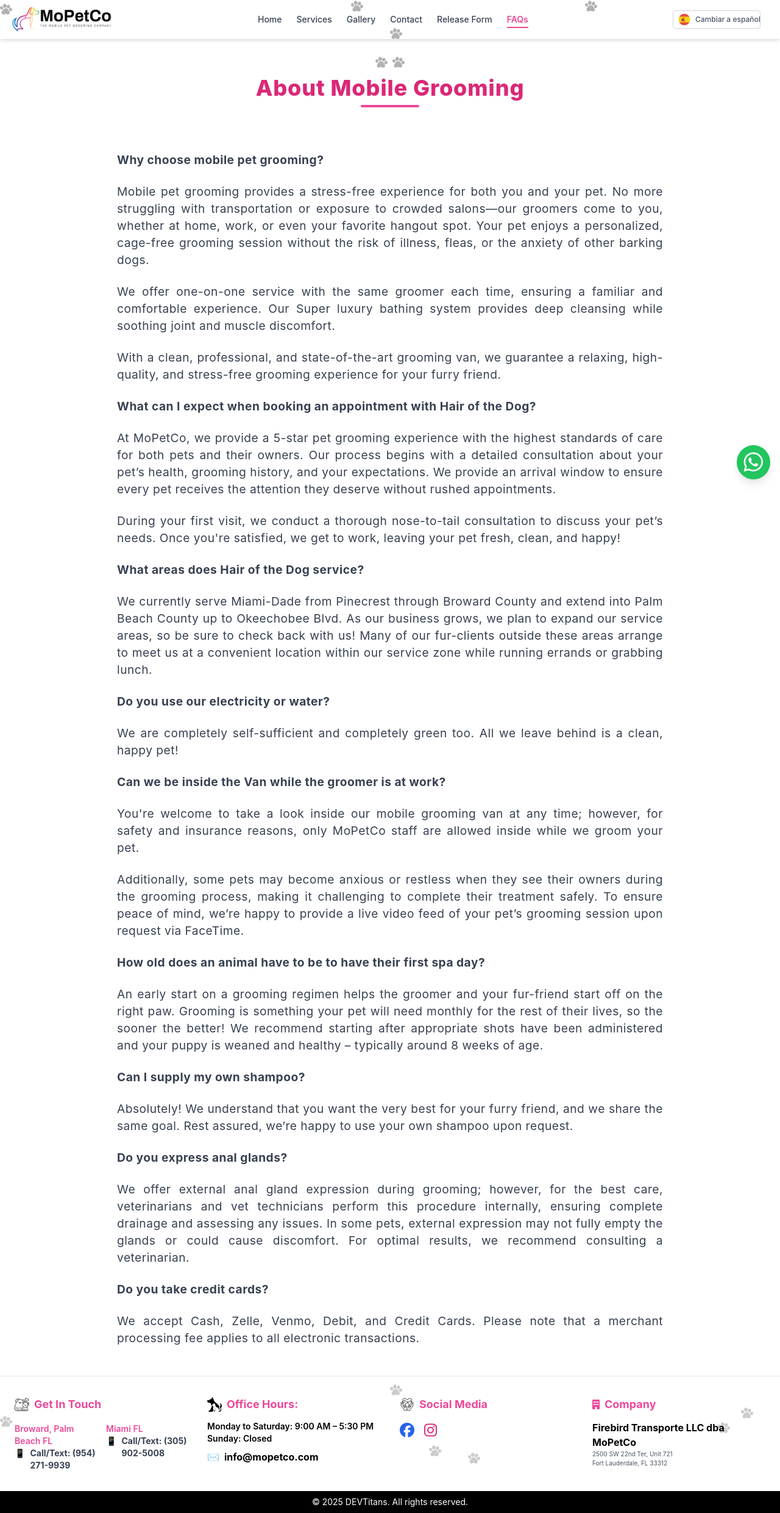
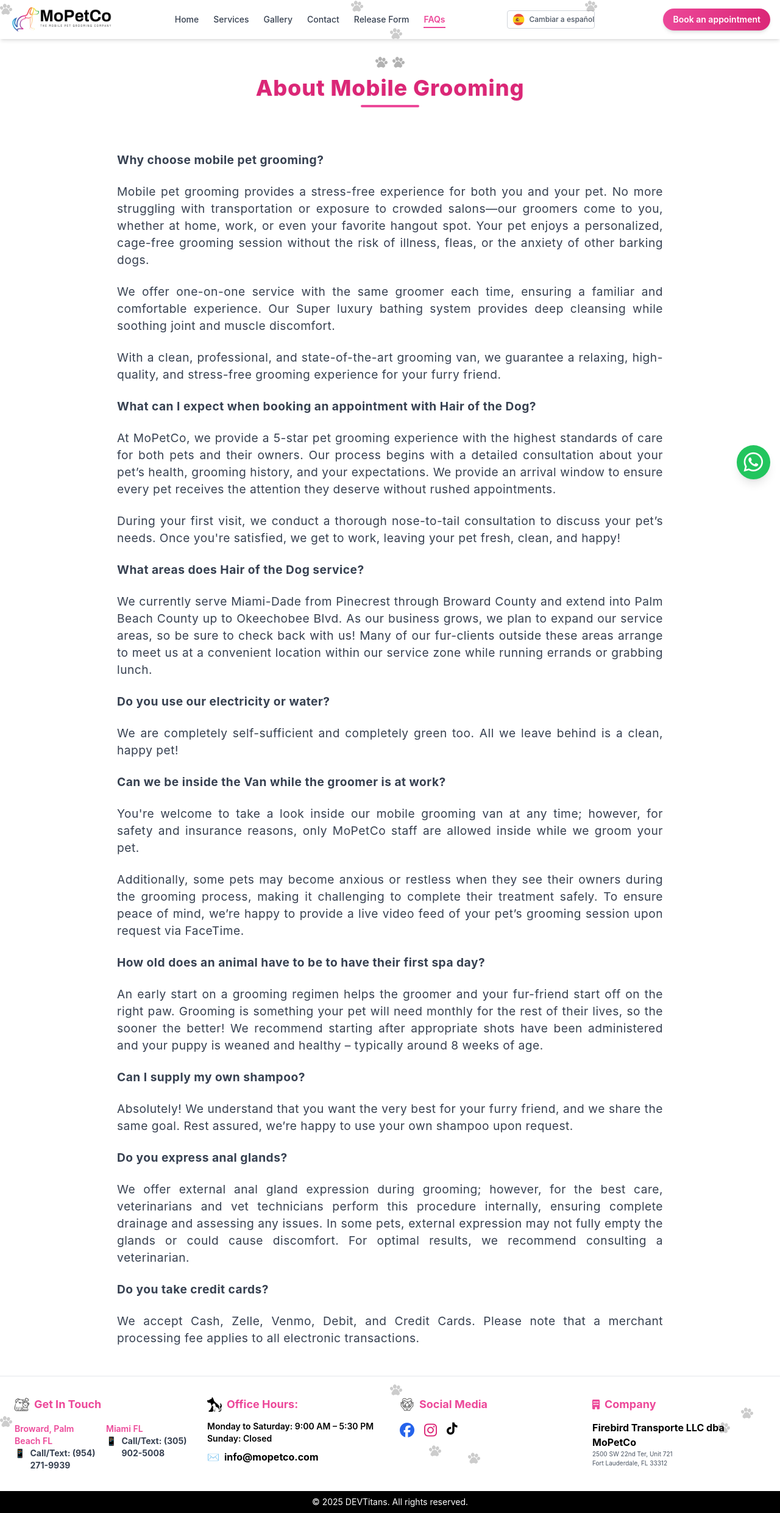
Before and after one commit to DETDevs/MoPetCo.App, a React (Vite) app: page /faqs in a window 1280 px wide. Shown: the whole page at 61% size. Built offline with nearby package versions, Linux system fonts and the light colour scheme; no server answers.

Commit message:
t-devp: add boton de reserva en el header y service detail

```diff
--- a/src/components/common/LanguageSwitcher.tsx
+++ b/src/components/common/LanguageSwitcher.tsx
@@ -60,7 +60,7 @@ export const LanguageSwitcher = () => {
       aria-label={t.buttonAriaLabel}
     >
       <img src={t.flag} alt="" className="w-6 h-5" aria-hidden="true" />
-      <span className="  md:hidden lg:inline font-medium text-gray-600 whitespace-nowrap">
+      <span className="lg:inline font-medium text-gray-600 whitespace-nowrap">
         {t.switchTo}
       </span>
     </button>
--- a/src/components/layout/Footer.tsx
+++ b/src/components/layout/Footer.tsx
@@ -145,6 +145,12 @@ const Footer = () => {
             >
               <i className="text-2xl fab fa-instagram text-pink-600"></i>
             </a>
+            <a
+              target="_blank"
+              href="https://www.tiktok.com/@mopetco?_t=ZT-8vNDv7QIkxu&_r=1"
+            >
+              <i className="fa-brands fa-tiktok"></i>
+            </a>
           </div>
         </div>
         <div className="md:col-span-1 flex flex-col items-center md:items-start">
--- a/src/components/layout/GalleryHeroSection.tsx
+++ b/src/components/layout/GalleryHeroSection.tsx
@@ -31,7 +31,7 @@ export const GalleryHeroSection = ({
           {/* Botón para audio */}
           <button
             onClick={toggleMute}
-            className="absolute top-7 md:top-3 right-1 md:right-3 z-10 bg-white text-black rounded-full p-1 md:p-2 shadow-md hover:bg-pink-500 hover:text-white transition"
+            className="absolute top-3 md:top-3 right-1 md:right-3 z-10 bg-white text-black rounded-full p-1 md:p-2 shadow-md hover:bg-pink-500 hover:text-white transition"
           >
             {isMuted ? (
               <i className="fas fa-volume-mute"></i>
--- a/src/components/layout/Header.tsx
+++ b/src/components/layout/Header.tsx
@@ -1,6 +1,7 @@
 import { useEffect, useState } from "react";
 import { LanguageSwitcher } from "../common/LanguageSwitcher";
 import { TranslatableText } from "../common/TranslatableText";
+import { Link } from "react-router-dom";
 
 export const Header = () => {
   const [menuOpen, setMenuOpen] = useState(false);
@@ -28,10 +29,10 @@ export const Header = () => {
         : "hover:text-pink-700 after:bg-transparent"
     }`;
 
-
   return (
     <header className="bg-white shadow-md fixed w-full z-50 overflow-hidden">
       <div className="max-w-7xl mx-auto px-4 py-3 flex items-center justify-between relative">
+        {/* Logo */}
         <div>
           <a href="/">
             <img
@@ -42,24 +43,20 @@ export const Header = () => {
           </a>
         </div>
 
+        {/* Paw prints */}
         {staticPaws.map((paw) => (
           <img
             key={paw.id}
             src="/assets/pawprint.png"
             alt="Paw Print"
-            className="w-5 h-5 absolute opacity-30"
+            className="w-5 h-5 absolute opacity-20"
             style={{ top: paw.top, left: paw.left }}
           />
         ))}
 
-        {/* Navegación Desktop */}
-        <nav className="hidden md:flex space-x-6 md:space-x-2 lg:space-x-6 items-center z-10">
-          <a href="/" className={navLinkClass("/")}>
-            Home
-          </a>
-          {/* <a href="#about" className={navLinkClass("#about")}>
-            <TranslatableText text="About" />
-          </a> */}
+        {/* Desktop Navigation */}
+        <nav className="hidden lg:flex space-x-6 items-center z-10">
+          <a href="/" className={navLinkClass("/")}>Home</a>
           <a href="/service" className={navLinkClass("/service")}>
             <TranslatableText text="Services" />
           </a>
@@ -77,13 +74,22 @@ export const Header = () => {
           </a>
         </nav>
 
-        <div className="hidden md:flex lg:mr-2 items-center">
+        {/* Language switcher (desktop) */}
+        <div className="hidden lg:flex items-center mr-3">
           <LanguageSwitcher />
         </div>
 
-        {/* Botón Hamburguesa Mobile */}
+        {/* Booking button (desktop) */}
+        <Link
+          to="/booking"
+          className="hidden lg:inline-block bg-gradient-to-r from-pink-500 to-pink-600 text-white rounded-full px-4 ya qu py-2 text-sm font-semibold shadow-md hover:shadow-lg transition duration-300"
+        >
+          <TranslatableText text="Book an appointment" />
+        </Link>
+
+        {/* Hamburger button (mobile + tablet) */}
         <button
-          className="md:hidden text-gray-700 focus:outline-none z-30"
+          className="block md:block lg:hidden text-gray-700 focus:outline-none z-30 ml-2"
           onClick={() => setMenuOpen(!menuOpen)}
         >
           <svg
@@ -96,76 +102,51 @@ export const Header = () => {
             <path
               strokeLinecap="round"
               strokeLinejoin="round"
-              d={
-                menuOpen
-                  ? "M6 18L18 6M6 6l12 12"
-                  : "M4 6h16M4 12h16M4 18h16"
-              }
+              d={menuOpen ? "M6 18L18 6M6 6l12 12" : "M4 6h16M4 12h16M4 18h16"}
             />
           </svg>
         </button>
       </div>
 
-      {/* Navegación Mobile */}
+      {/* Mobile Navigation */}
       <div
-        className={`md:hidden fixed top-0 left-0 w-full h-auto bg-white z-10 transform transition-transform duration-300 ease-in-out ${
+        className={`block md:block lg:hidden fixed top-0 left-0 w-full h-auto bg-white z-10 transform transition-transform duration-300 ease-in-out ${
           menuOpen ? "translate-y-0" : "-translate-y-full"
         }`}
       >
         <div className="px-4 py-6 space-y-4 mt-16 flex flex-col items-center">
-          <a
-            href="/"
-            onClick={() => setMenuOpen(false)}
-            className={navLinkClass("/")}
-          >
+          <a href="/" onClick={() => setMenuOpen(false)} className={navLinkClass("/")}>
             Home
           </a>
-          {/* <a
-            href="#about"
-            onClick={() => setMenuOpen(false)}
-            className={navLinkClass("#about")}
-          >
-            <TranslatableText text="About Us" />
-          </a> */}
-          <a
-            href="/service"
-            onClick={() => setMenuOpen(false)}
-            className={navLinkClass("/service")}
-          >
+          <a href="/service" onClick={() => setMenuOpen(false)} className={navLinkClass("/service")}>
             <TranslatableText text="Services" />
           </a>
-          <a
-            href="/gallery"
-            onClick={() => setMenuOpen(false)}
-            className={navLinkClass("/gallery")}
-          >
+          <a href="/gallery" onClick={() => setMenuOpen(false)} className={navLinkClass("/gallery")}>
             <TranslatableText text="Gallery" />
           </a>
-          <a
-            href="/contact"
-            onClick={() => setMenuOpen(false)}
-            className={navLinkClass("/contact")}
-          >
+          <a href="/contact" onClick={() => setMenuOpen(false)} className={navLinkClass("/contact")}>
             <TranslatableText text="Contact" />
           </a>
-          <a
-            href="/release-form"
-            onClick={() => setMenuOpen(false)}
-            className={navLinkClass("/release-form")}
-          >
+          <a href="/release-form" onClick={() => setMenuOpen(false)} className={navLinkClass("/release-form")}>
             <TranslatableText text="Release Form" />
           </a>
-          <a
-            href="/faqs"
-            onClick={() => setMenuOpen(false)}
-            className={navLinkClass("/faqs")}
-          >
+          <a href="/faqs" onClick={() => setMenuOpen(false)} className={navLinkClass("/faqs")}>
             <TranslatableText text="FAQs" />
           </a>
 
+          {/* Language switcher (mobile) */}
           <div className="mt-4">
             <LanguageSwitcher />
           </div>
+
+          {/* Booking button (mobile) */}
+          <Link
+            to="/booking"
+            onClick={() => setMenuOpen(false)}
+            className="mt-2 bg-gradient-to-r from-pink-500 to-pink-600 text-white rounded-full px-6 py-2 text-sm font-semibold shadow-md hover:shadow-lg transition duration-300"
+          >
+            <TranslatableText text="Book an appointment" />
+          </Link>
         </div>
       </div>
     </header>
--- a/src/pages/ServiceDetailPage.tsx
+++ b/src/pages/ServiceDetailPage.tsx
@@ -1,5 +1,5 @@
 import { useEffect, useState } from "react";
-import { useParams, useNavigate } from "react-router-dom";
+import { useParams, useNavigate, Link } from "react-router-dom";
 import { obtenerDetallesServicio } from "../Service/serviceDetailApi";
 import { Servicio } from "../types/Servicio";
 import { Header } from "../components/layout/Header";
@@ -84,10 +84,10 @@ const ServiceDetailPage = () => {
             className="w-full md:w-1/2 rounded-lg shadow-lg object-cover h-[38rem]"
           />
 
-          <div className="w-full md:w-1/2">
+          <div className="w-full md:w-1/2 flex flex-col gap-2">
             <h1 className="text-3xl font-bold mb-4 flex items-center gap-3 text-blue-700">
               <i className={`fas ${servicio.icon}`}></i>
-              <TranslatableText text={servicio.titulo}/>
+              <TranslatableText text={servicio.titulo} />
             </h1>
 
             <p className="text-gray-700 leading-relaxed mb-6">
@@ -133,6 +133,12 @@ const ServiceDetailPage = () => {
                 )}
               </div>
             )}
+            <Link
+              to="/booking"
+              className="bg-pink-500 text-white rounded-lg px-6 py-2 font-semibold hover:bg-pink-600 lg:text-lg self-start"
+            >
+              <TranslatableText text="Book an appointment" />
+            </Link>
           </div>
         </div>
         <ServiceSubList subServicios={subServicios} />
```
